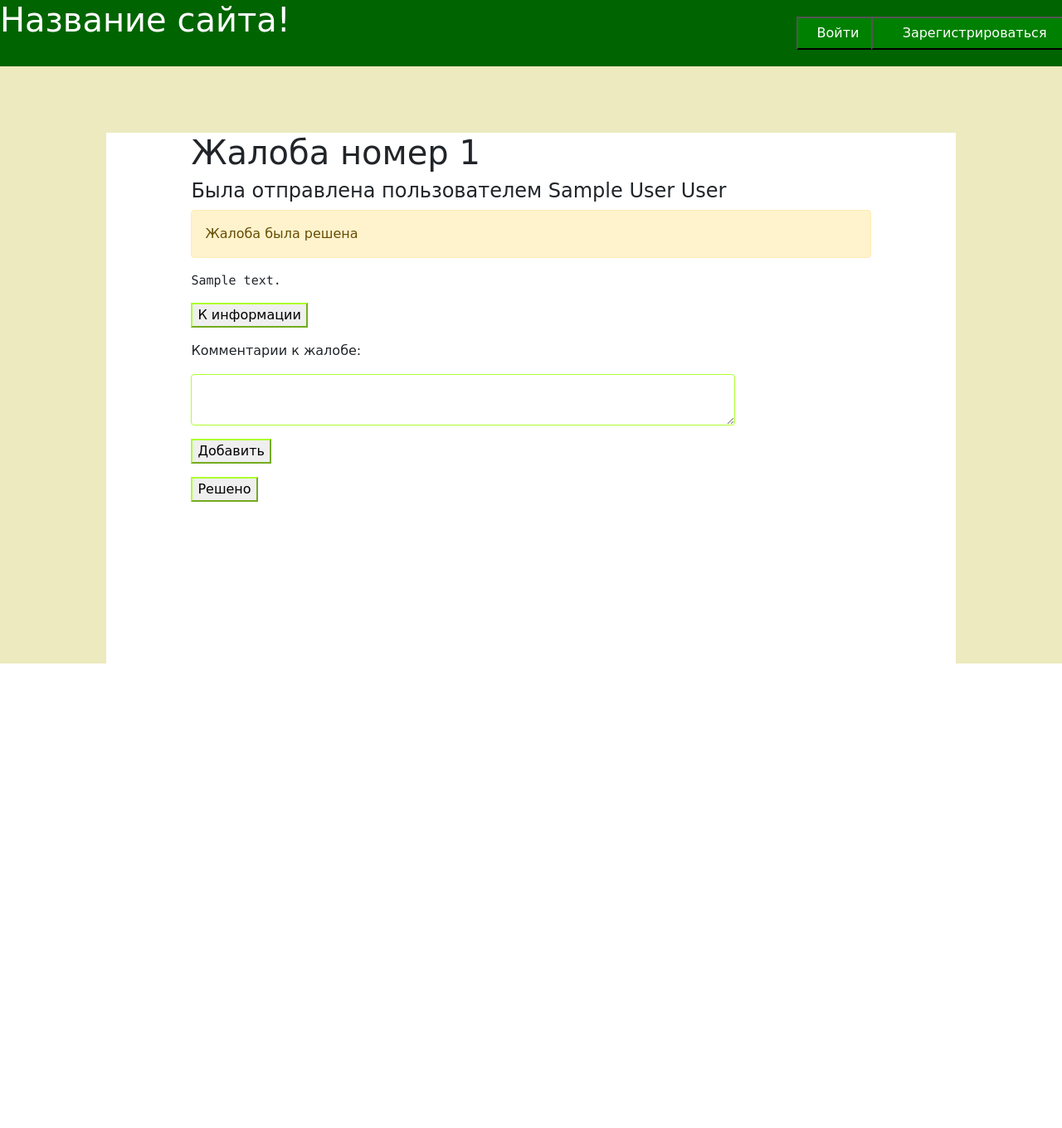
After one commit to MarKGit2021/web_project, a Flask app: page /complaint/1 in a window 1280 px wide. The commit adds this page. Shown: the whole page at 83% size. Run offline with Flask 2, Linux system fonts and the light colour scheme; tables that the repository leaves empty hold one stand-in row (values such as "Sample post"); some libraries are stand-ins or nearby versions.

Commit message:
Просмотр жалоб админом

```diff
--- a/data/complaints.py
+++ b/data/complaints.py
@@ -14,6 +14,7 @@ class Complaints(SqlAlchemyBase):
     modified_date = sqlalchemy.Column(sqlalchemy.DateTime,
                                       default=datetime.datetime.now)
     text = sqlalchemy.Column(sqlalchemy.String, nullable=False)
+    is_reading = sqlalchemy.Column(sqlalchemy.Boolean, default=False)
     information = orm.relation('Information')
     user = orm.relation('User')
 
--- /dev/null
+++ b/forms/read_complaint.py
@@ -0,0 +1,9 @@
+from flask_wtf import FlaskForm
+from wtforms import TextAreaField, SubmitField
+
+
+class ReadComplaint(FlaskForm):
+    text = TextAreaField('Комментарии к жалобе:')
+    submit = SubmitField('Добавить', id='add')
+    submit1 = SubmitField('Решено', id='res')
+    for_inf = SubmitField('К информации', id='inf')
--- a/main.py
+++ b/main.py
@@ -5,12 +5,14 @@ from werkzeug.utils import redirect
 
 from data import db_session
 from data.api_token import APIToken
+from data.complaints import Complaints
 from data.information import Information
 from data.users import User
 from data.words import Word
 from forms.like_comment import LikeCommentForm
 from forms.add_complaints import AddComplaint
 from forms.new_token import NewTokenForm
+from forms.read_complaint import ReadComplaint
 from func.add_comment import add_comment
 from func.add_token import add_token
 from func.address_created import *
@@ -207,6 +209,35 @@ def get_information(folder):
                            comment=get_comment(db_session.create_session(), information_id), folder=folder)
 
 
+@app.route('/complaint/<object_id>', methods=['POST', 'GET'])
+def get_complaint(object_id):
+    form = ReadComplaint()
+    db = db_session.create_session()
+    current_user = db.query(User).first()
+    complaint = db.query(Complaints).filter(Complaints.id == object_id)[0]
+    if form.is_submitted():
+        print(form.for_inf.data)
+        if form.submit.data:
+            if form.text.data.strip() != '':
+                complaint.text += f'''\n\n\tКомментарий администратора {current_user.name} {current_user.surname}\n''' \
+                                  + form.text.data
+                db.commit()
+        if form.submit1.data:
+            complaint.is_reading = True
+            db.commit()
+        if form.for_inf.data:
+            folder = address_created(complaint.information.id)
+            db.close()
+            return redirect(f"/information/{folder}")
+        db.close()
+        return redirect(f'/complaint/{object_id}')
+    name = complaint.user.name
+    surname = complaint.user.surname
+    print(complaint.is_reading, name)
+    db.close()
+    return render_template('get_complaint.html', user_name=name, user_surname=surname, complaint=complaint, form=form)
+
+
 @app.route('/', methods=['GET', 'POST'])
 def main_func():
     """
--- /dev/null
+++ b/templates/get_complaint.html
@@ -0,0 +1,32 @@
+{% extends "headline.html" %}
+
+{% block content %}
+<html lang="en">
+<head>
+    <meta charset="UTF-8">
+    <title>Жалоба номер {{ complaint.id }}</title>
+</head>
+<body>
+<div class="content_block">
+    <form action="" method="post">
+        {{ form.hidden_tag() }}
+    <div style="left: 10%; right: 10%; position: absolute; width: 80%; font-family: 'Lobster', cursive;">
+        <h1>Жалоба номер {{ complaint.id }}</h1>
+        <h4>Была отправлена пользователем {{ user_name }} {{ user_surname }}</h4>
+        {% if complaint.is_reading %}
+        <p class="alert alert-warning">Жалоба была решена</p>
+        {% endif %}
+        <pre style="font-size: 15px;">{{ complaint.text }}</pre>
+        <p style="border-color: greenyellow; width: 20%; height: 10%;">{{ form.for_inf(type="submit", style="border-color: greenyellow;") }}</p>
+        <p>{{ form.text.label }}</p>
+        <p style="height: 30%; width: 100%;">{{ form.text(class="form-control", style="border-color: greenyellow; left: 10%; right: 10%; width: 80%; height: 30%") }}</p>
+        <p style="border-color: greenyellow; width: 20%; height: 10%;">{{ form.submit(type="submit", style="border-color: greenyellow;") }}</p>
+        <p style="border-color: greenyellow; width: 20%; height: 10%;">{{ form.submit1(type="submit", style="border-color: greenyellow;") }}</p>
+
+    </div></form>
+
+</div>
+
+</body>
+</html>
+{% endblock %}
--- a/templates/get_information.html
+++ b/templates/get_information.html
@@ -40,7 +40,7 @@
     <a href="/add_complaint/{{ folder }}"><button class="search_comment_button" style="left: 120px; width: 200px; height: 60px; top: -55px;">Пожаловаться</button></a>
     {% if current_user.type == 2 %}
 
-    <a href="{{ site }}"><button class="search_comment_button">Удалить работу</button></a>
+    <a href="{{ site }}"><button class="search_comment_button">Заблокировать работу</button></a>
         {% endif %}
     {% if current_user.type_of_user > 0 %}
     <a href="{{ site1 }}"><button style="left: 200px; top: 60px;" class="search_comment_button">Править работу</button></a>
--- a/templates/private_office.html
+++ b/templates/private_office.html
@@ -38,6 +38,9 @@
         {{ form.hidden_tag() }}
         <p style="width: 20%; height: 10%;">{{ form.submit(type="submit", class="btn btn-primary", class="border-color: greenyellow;") }}</p>
     </form>
+        {% if type == 2 %}
+        <a href="/complaints"><button>Жалобы: {{ count }}</button></a>
+        {% endif %}
     <center><h1>Работы</h1></center>
     <table class="table">
           <thead>
```
